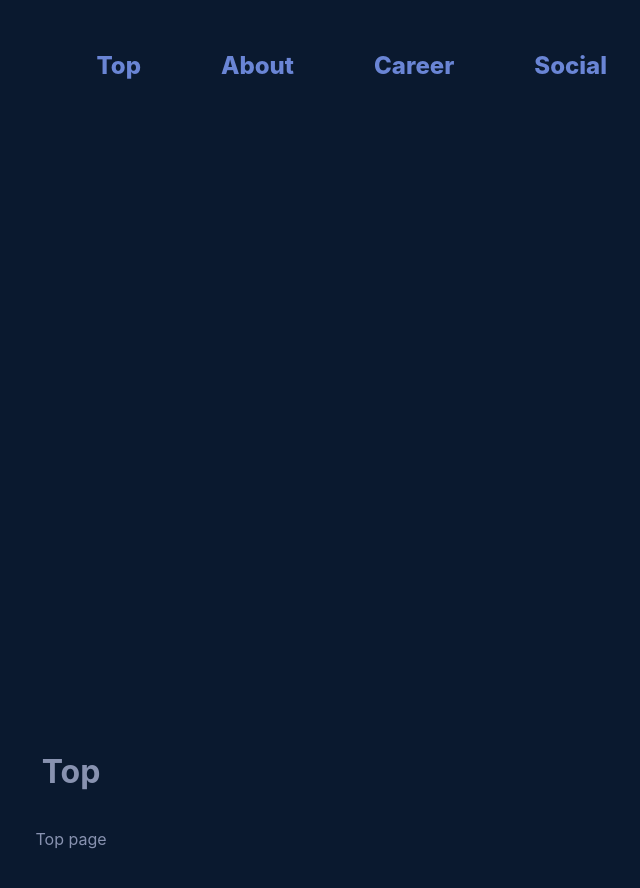
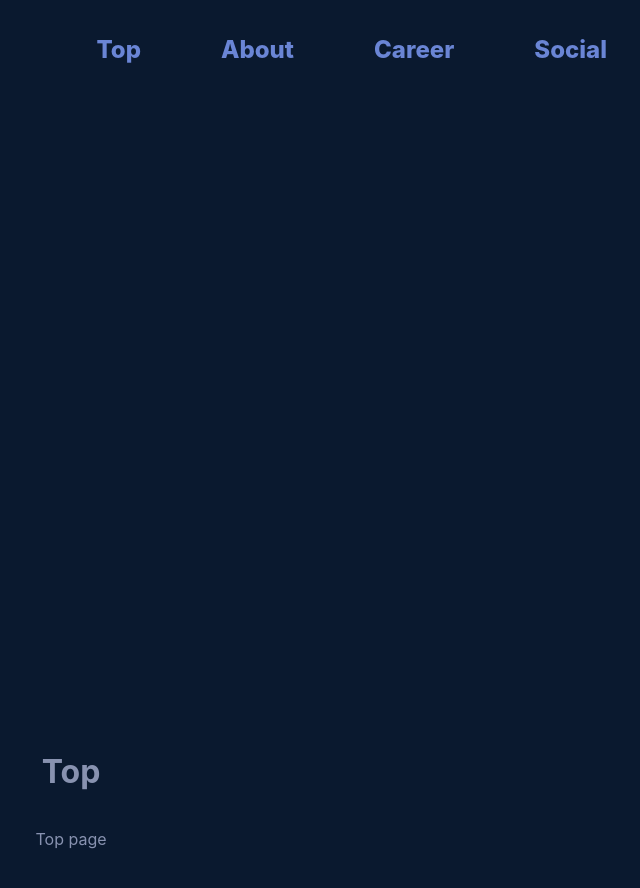
Before and after one commit to Haru-Kobayashi073/my-portfolio, a React (Vite) app: page / in a window 1280 px wide. Shown: the top 888 px of the page, without its empty margins (569-1209 px from the left). Built offline with nearby package versions, Linux system fonts and the light colour scheme.

Commit message:
fix: make header wider

```diff
--- a/src/App.css
+++ b/src/App.css
@@ -5,17 +5,16 @@
 
 body {
   background-color: rgb(10, 25, 47);
-
 }
 
 header {
   width: 100%;
-  margin: 32px 16px;
+  margin: 0 16px;
+  padding: 16px 0;
   align-items: center;
   background-color: rgb(10, 25, 47);
   position: fixed;
   z-index: 999;
-  transition: box-shadow 0.3s ease-in-out;
 }
 
 .scrolled {
```
